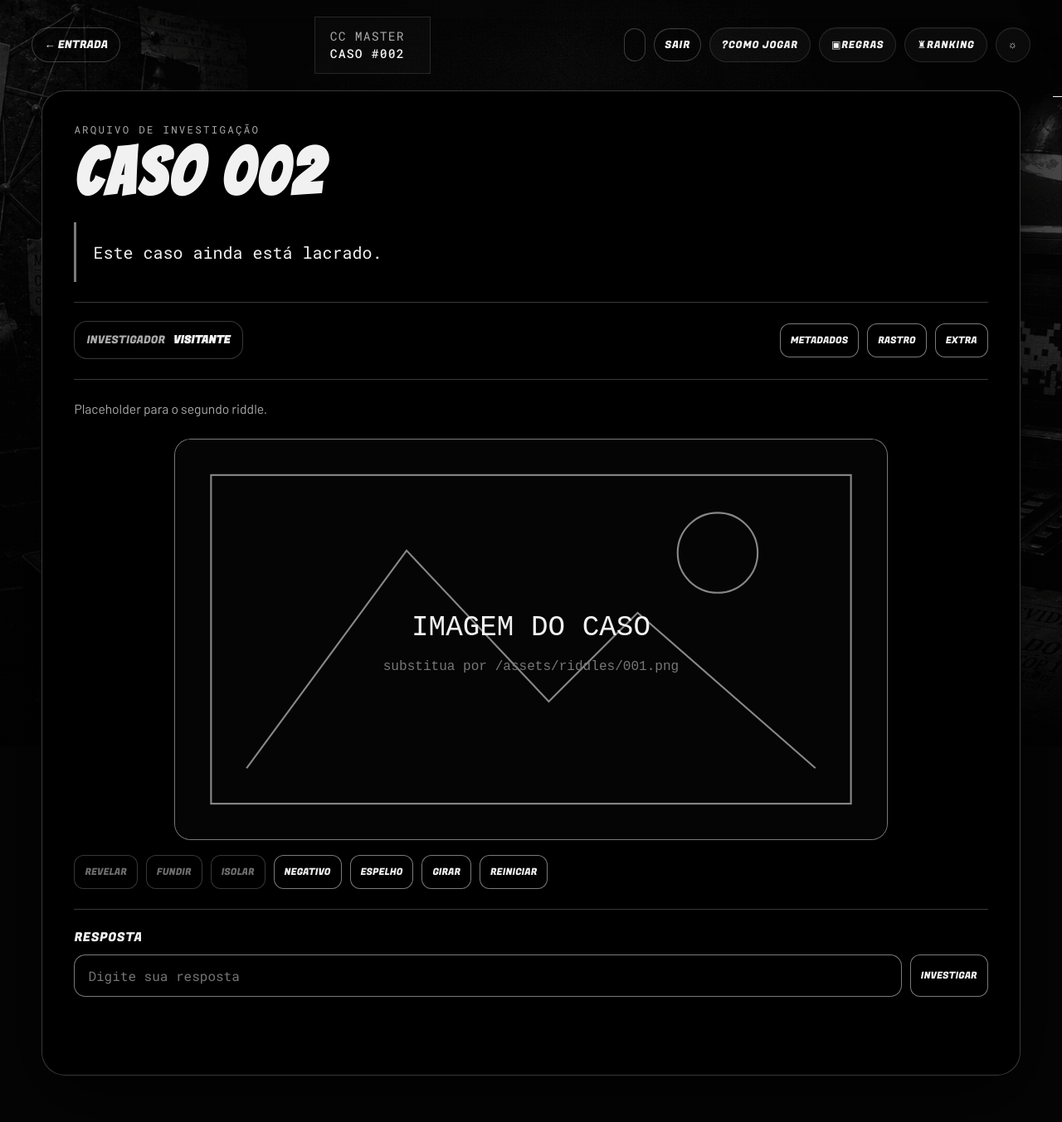
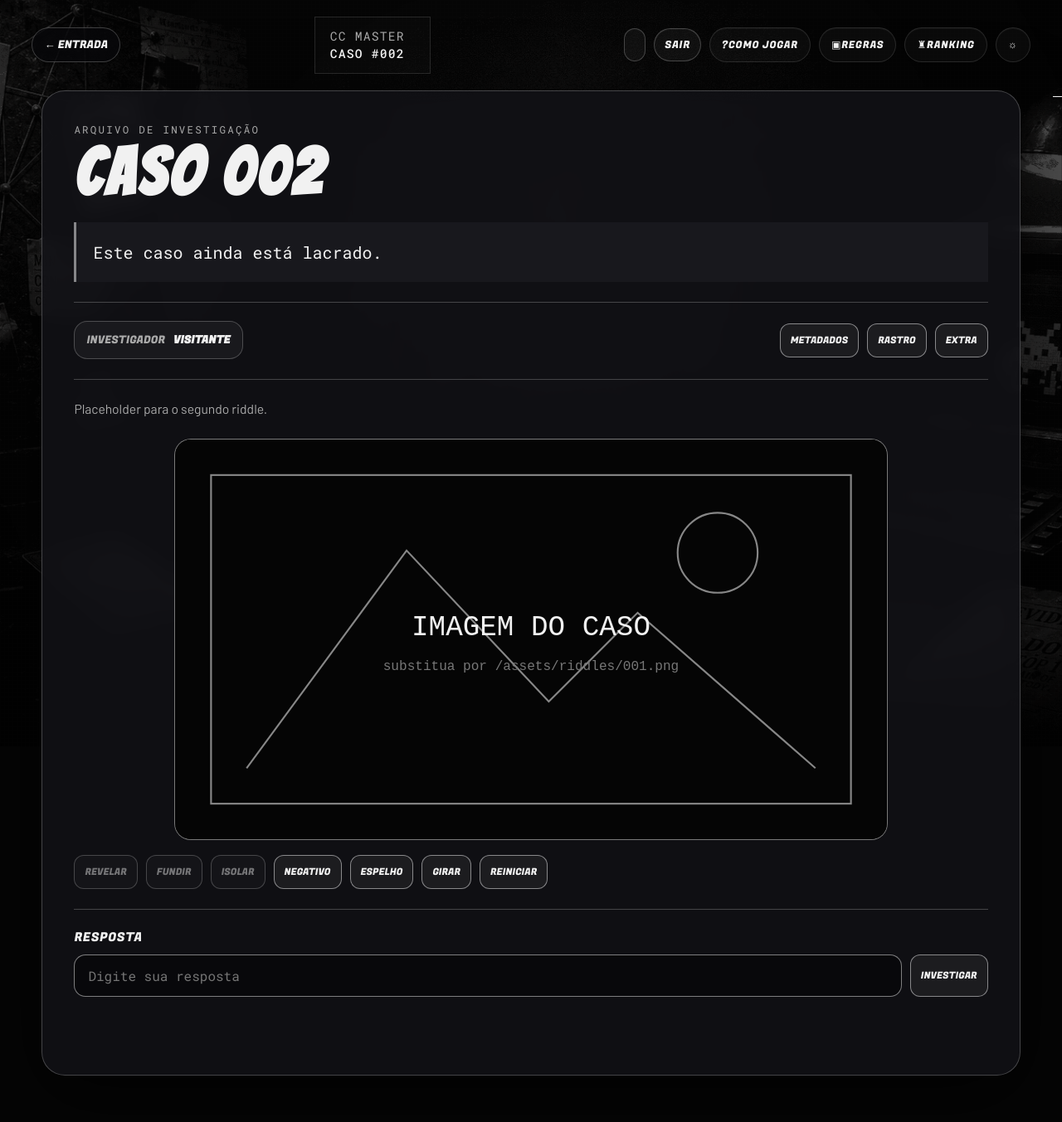
Before and after one commit to cianortecardmaster-wq/ccmaster-riddle, a Jekyll site: the page built from riddles/002.md, in a window 1280 px wide. Shown: the whole page at 83% size. Built offline with Jekyll 4.4.1, drawn with Linux system fonts in a browser that asks for light colours.

Commit message:
Add files via upload

```diff
--- a/assets/css/riddle.css
+++ b/assets/css/riddle.css
@@ -21,7 +21,7 @@
   font-family: var(--font-ui);
   font-size: .82rem;
   text-transform: uppercase;
-  background: rgba(0,0,0,.22);
+  background: var(--riddle-input-bg);
 }
 
 .case-label.mini {
@@ -35,7 +35,7 @@
   min-height: 40px;
   color: var(--text);
   border: 1px solid var(--line);
-  background: rgba(0,0,0,.18);
+  background: var(--riddle-chip-bg);
   text-decoration: none;
   font-family: var(--font-ui);
   text-transform: uppercase;
@@ -57,7 +57,7 @@
 
 .riddle-card {
   border: 1px solid var(--line);
-  background: var(--panel);
+  background: var(--riddle-card-bg);
   box-shadow: 0 22px 90px var(--shadow);
   border-radius: 28px;
   padding: clamp(18px, 3vw, 42px);
@@ -85,7 +85,7 @@
   margin: 24px 0 18px;
   padding: 20px;
   border-left: 3px solid var(--line-strong);
-  background: rgba(255,255,255,.045);
+  background: var(--riddle-section-bg);
   font-family: var(--font-mono);
   font-size: clamp(1rem, 2vw, 1.25rem);
   line-height: 1.6;
@@ -109,7 +109,7 @@
 
 .investigator-chip {
   border: 1px solid var(--line);
-  background: rgba(255,255,255,.04);
+  background: var(--riddle-chip-bg);
   border-radius: 16px;
   padding: 12px 14px;
   display: flex;
@@ -135,7 +135,7 @@
 .tools-toggle,
 .answer-row button {
   border: 1px solid var(--line-strong);
-  background: rgba(255,255,255,.08);
+  background: var(--riddle-button-bg);
   color: var(--text);
   border-radius: 12px;
   padding: 11px 12px;
@@ -170,7 +170,7 @@
 .info-box {
   margin-top: 14px;
   border: 1px solid var(--line);
-  background: rgba(255,255,255,.04);
+  background: var(--riddle-chip-bg);
   border-radius: 18px;
   padding: 16px 18px;
 }
@@ -315,7 +315,7 @@ body.light .theme-clue {
   min-width: 0;
   border: 1px solid var(--line-strong);
   border-radius: 14px;
-  background: rgba(0,0,0,.22);
+  background: var(--riddle-input-bg);
   color: var(--text);
   font: 1rem var(--font-mono);
   padding: 14px 16px;
@@ -403,32 +403,3 @@ body.light .theme-clue {
     grid-template-columns: repeat(2, minmax(0, 1fr));
   }
 }
-
-/* Ajuste visual: o card do riddle deve ficar realmente preto, não cinza/translúcido */
-.riddle-body .riddle-card {
-  background: #000 !important;
-  box-shadow: 0 22px 90px rgba(0, 0, 0, .86);
-  backdrop-filter: none;
-}
-
-.riddle-body .riddle-phrase,
-.riddle-body .investigator-chip,
-.riddle-body .info-box,
-.riddle-body .answer-row input {
-  background: #000 !important;
-}
-
-.riddle-body .info-button,
-.riddle-body .tool-button,
-.riddle-body .tools-toggle,
-.riddle-body .answer-row button {
-  background: #000 !important;
-}
-
-.riddle-body .info-button:hover,
-.riddle-body .tool-button:hover,
-.riddle-body .tools-toggle:hover,
-.riddle-body .answer-row button:hover {
-  background: var(--text) !important;
-  color: var(--bg) !important;
-}
--- a/style.css
+++ b/style.css
@@ -10,6 +10,11 @@
   --white: #ffffff;
   --black: #000000;
   --shadow: rgba(0, 0, 0, .72);
+  --riddle-card-bg: rgba(18, 18, 22, .88);
+  --riddle-section-bg: rgba(26, 26, 32, .82);
+  --riddle-chip-bg: rgba(255, 255, 255, .045);
+  --riddle-button-bg: rgba(255, 255, 255, .055);
+  --riddle-input-bg: rgba(8, 8, 10, .82);
   --font-title: "Bangers", system-ui, sans-serif;
   --font-ui: "Fugaz One", system-ui, sans-serif;
   --font-text: "Barlow", system-ui, sans-serif;
@@ -26,6 +31,11 @@ body.light {
   --line: rgba(0, 0, 0, .24);
   --line-strong: rgba(0, 0, 0, .55);
   --shadow: rgba(0, 0, 0, .18);
+  --riddle-card-bg: rgba(218, 214, 207, .94);
+  --riddle-section-bg: rgba(234, 230, 223, .88);
+  --riddle-chip-bg: rgba(255, 255, 255, .4);
+  --riddle-button-bg: rgba(255, 255, 255, .5);
+  --riddle-input-bg: rgba(255, 255, 255, .78);
 }
 
 * {
```
